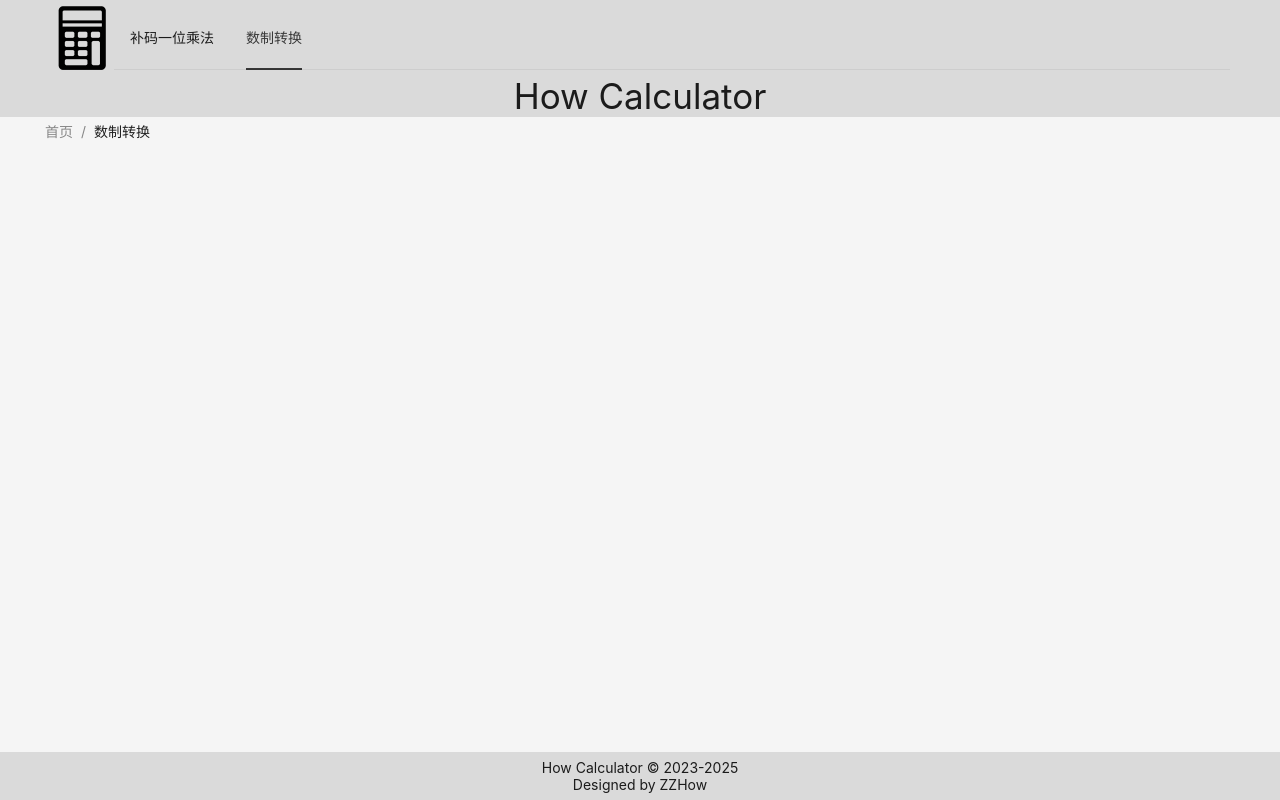
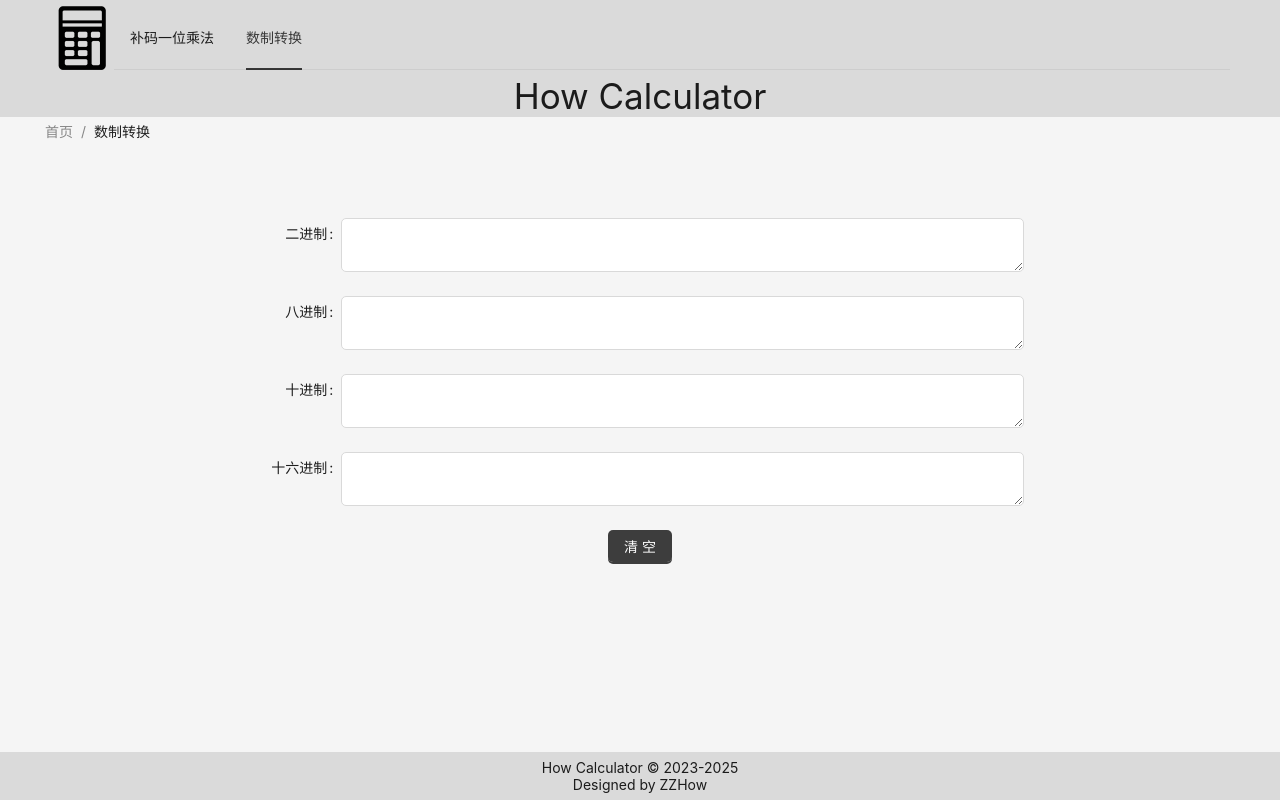
Before and after one commit to ZZHow1024/HowCalculator, a React (Vite) app: page /number-base-conversion in a window 1280 px wide. Built offline with nearby package versions, Linux system fonts and the light colour scheme.

Commit message:
feat: finalize layout for decimal conversion page

```diff
--- a/src/pages/NumberBaseConversion/index.jsx
+++ b/src/pages/NumberBaseConversion/index.jsx
@@ -1,15 +1,124 @@
 import "./index.scss";
-import { Breadcrumb } from "antd";
-import React from "react";
+import { Breadcrumb, Button, Form, Input, message } from "antd";
+import React, { useState } from "react";
+
+const containsOnlyAllowedChars = (str, allowedChars) => {
+  const regex = new RegExp(`^[${allowedChars}]+$`);
+  return regex.test(str);
+};
 
 export default function Index() {
+  const [binary, setBinary] = useState(""); // 二进制
+  const [octal, setOctal] = useState(""); // 八进制
+  const [decimal, setDecimal] = useState(""); // 十进制
+  const [hexadecimal, setHexadecimal] = useState(""); // 十六进制
+
+  const onBinaryChange = (e) => {
+    if (
+      e.target.value !== "" &&
+      !containsOnlyAllowedChars(e.target.value, "012 ")
+    ) {
+      message.info("仅允许输入 0 / 1");
+      return;
+    }
+
+    setBinary(e.target.value.replace("2", "0"));
+  };
+
+  const onOctalChange = (e) => {
+    if (
+      e.target.value !== "" &&
+      !containsOnlyAllowedChars(e.target.value, "01234567 ")
+    ) {
+      message.info("仅允许输入 0~7");
+      return;
+    }
+
+    setOctal(e.target.value);
+  };
+
+  const onDecimalChange = (e) => {
+    if (
+      e.target.value !== "" &&
+      !containsOnlyAllowedChars(e.target.value, "0123456789 ")
+    ) {
+      message.info("仅允许输入 0~9");
+      return;
+    }
+
+    setDecimal(e.target.value);
+  };
+
+  const onHexadecimalChange = (e) => {
+    if (
+      e.target.value !== "" &&
+      !containsOnlyAllowedChars(e.target.value, "0123456789abcdefABCDEF ")
+    ) {
+      message.info("仅允许输入 0~9 和 A-F");
+      return;
+    }
+
+    setHexadecimal(
+      e.target.value
+        .replace("a", "A")
+        .replace("b", "B")
+        .replace("c", "C")
+        .replace("d", "D")
+        .replace("e", "E")
+        .replace("f", "F"),
+    );
+  };
+
+  const onClear = () => {
+    setBinary("");
+    setOctal("");
+    setDecimal("");
+    setHexadecimal("");
+  };
+
   return (
     <div id="NumberBaseConversion">
       <Breadcrumb className="breadcrumb">
         <Breadcrumb.Item>首页</Breadcrumb.Item>
         <Breadcrumb.Item>数制转换</Breadcrumb.Item>
       </Breadcrumb>
-      <div className="content-container"></div>
+      <div className="content-container">
+        <Form
+          className="form"
+          labelCol={{
+            span: 5,
+          }}
+          wrapperCol={{
+            span: 16,
+          }}
+          autoComplete="off"
+        >
+          <Form.Item label="二进制">
+            <Input.TextArea value={binary} onChange={onBinaryChange} />
+          </Form.Item>
+
+          <Form.Item label="八进制">
+            <Input.TextArea value={octal} onChange={onOctalChange} />
+          </Form.Item>
+
+          <Form.Item label="十进制">
+            <Input.TextArea value={decimal} onChange={onDecimalChange} />
+          </Form.Item>
+
+          <Form.Item label="十六进制">
+            <Input.TextArea
+              value={hexadecimal}
+              onChange={onHexadecimalChange}
+            />
+          </Form.Item>
+
+          <Form.Item style={{ display: "flex", justifyContent: "center" }}>
+            <Button type="primary" onClick={onClear}>
+              清空
+            </Button>
+          </Form.Item>
+        </Form>
+      </div>
     </div>
   );
 }
--- a/src/pages/NumberBaseConversion/index.scss
+++ b/src/pages/NumberBaseConversion/index.scss
@@ -9,5 +9,9 @@
   .content-container {
     display: block;
     justify-items: center;
+
+    .form {
+      width: 80vw;
+    }
   }
 }
```
